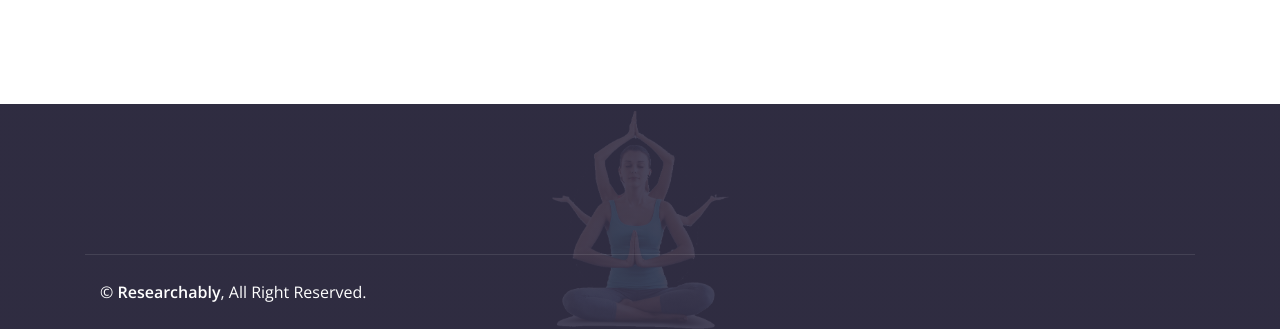
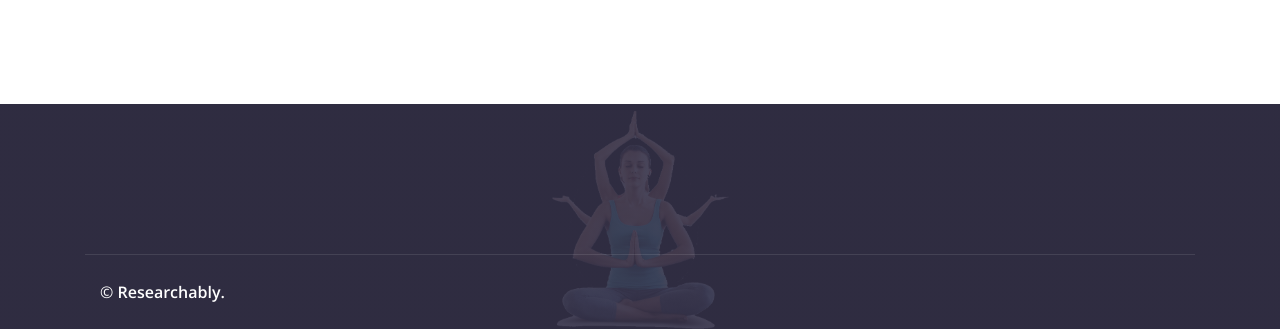
Before and after one commit to Pollisa/Researchably, a plain HTML site: page ysc.html in a window 1280 px wide. Shown: the part 1522-1851 px from the top of the page. Drawn offline with nearby package versions, Linux system fonts and the light colour scheme.

Commit message:
Update ysc.html

```diff
--- a/ysc.html
+++ b/ysc.html
@@ -167,7 +167,7 @@
                 <div class="container copyright">
                     <div class="row">
                         <div class="col-md-6">
-                            <p>&copy; <a href="#">Researchably</a>, All Right Reserved.</p>
+                            <p>&copy; <a href="#">Researchably.</a></p>
                         </div>
                         <div class="col-md-6">
                         </div>
```
